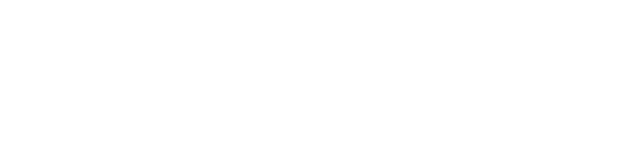
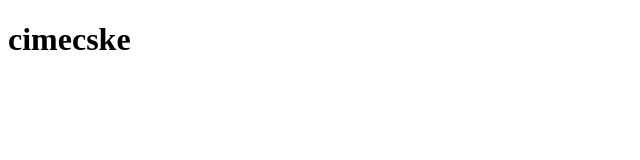
Before and after one commit to ErikBubububu/teszt_Bububu, a plain HTML site: page nemtom.html in a window 1280 px wide. Shown: the whole page, without its empty margins (0-640 px from the left). Drawn offline with Linux system fonts and the light colour scheme.

Commit message:
modositasok

```diff
--- a/nemtom.html
+++ b/nemtom.html
@@ -4,9 +4,8 @@
     <meta charset="UTF-8">
     <meta http-equiv="X-UA-Compatible" content="IE=edge">
     <meta name="viewport" content="width=device-width, initial-scale=1.0">
-    <title>Document</title>
 </head>
 <body>
-
+    <h1>cimecske</h1>
 </body>
 </html>
```
